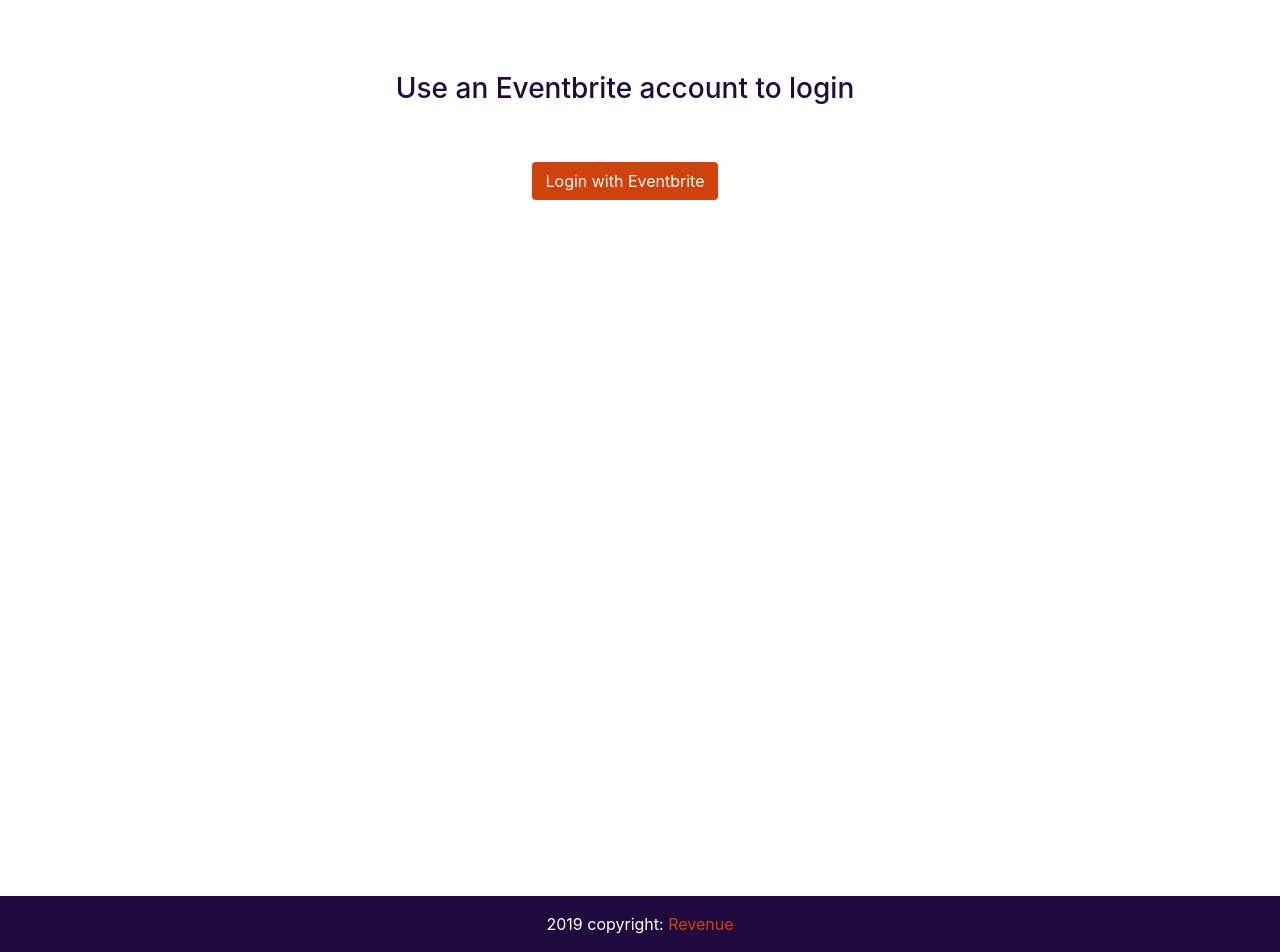
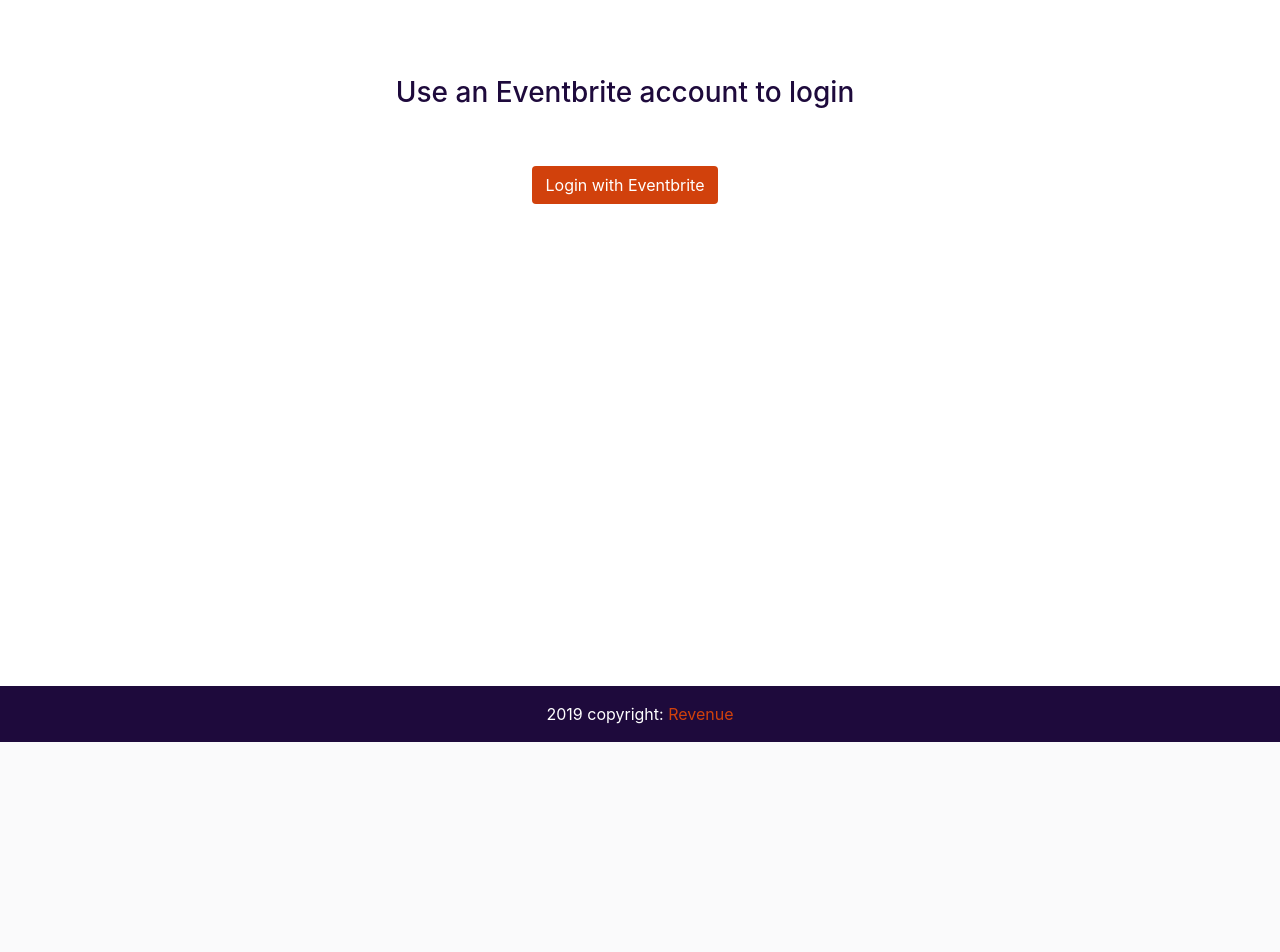
Before and after one commit to evbeda/revenue_latam, a Django app: page /accounts/login/ in a window 1280 px wide. Shown: the part 62-1014 px from the top of the page. After the commit the page ends 804 px from the top, so only its background shows below. Run offline with Django 3.2, Linux system fonts and the light colour scheme; some libraries are stand-ins or nearby versions.

Commit message:
Update wrapper size to not being bigger than screen

```diff
--- a/login_app/templates/login_app/login.html
+++ b/login_app/templates/login_app/login.html
@@ -7,7 +7,6 @@
 
 {% block content %}
 <br>
-<form method="post">
 <div class="container login-container">
   <div class="row d-flex justify-content-center">
     <h3>Use an Eventbrite account to login</h3>
@@ -17,5 +16,4 @@
     <a class="btn" href="{% url 'social:begin' 'eventbrite' %}">Login with Eventbrite</a>
   </div>
 </div>
-</form>
 {% endblock content %}
--- a/login_app/templates/login_app/login_error.html
+++ b/login_app/templates/login_app/login_error.html
@@ -7,7 +7,6 @@
 
 {% block content %}
 <br>
-<form method="post">
 <div class="container login-container">
   <div class="row d-flex justify-content-center">
     <h3>Forbidden: Invalid username and password to login</h3>
@@ -17,5 +16,4 @@
       <a class="btn" href="{% url 'login' %}">Try again</a>
   </div>
 </div>
-</form>
 {% endblock content %}
--- a/revenue_app/static/revenue_app/css/base.css
+++ b/revenue_app/static/revenue_app/css/base.css
@@ -16,8 +16,8 @@ h3 {
 }
 
 .wrapper {
-  margin: 3rem;
-  min-height: 100vh;
+  padding: 3rem;
+  min-height: calc(100vh - 62px - 56px);
 }
 
 .navbar {
--- a/settings/base.py
+++ b/settings/base.py
@@ -24,7 +24,7 @@ BASE_DIR = os.path.dirname(os.path.dirname(os.path.abspath(__file__)))
 SECRET_KEY = get_env_variable('SECRET_KEY')
 
 
-ALLOWED_HOSTS = ['localhost', '.herokuapp.com']
+ALLOWED_HOSTS = ['127.0.0.1', 'localhost', '.herokuapp.com']
 
 
 # Application definition
```
Lines whose indentation alone changed are shown as unchanged.
